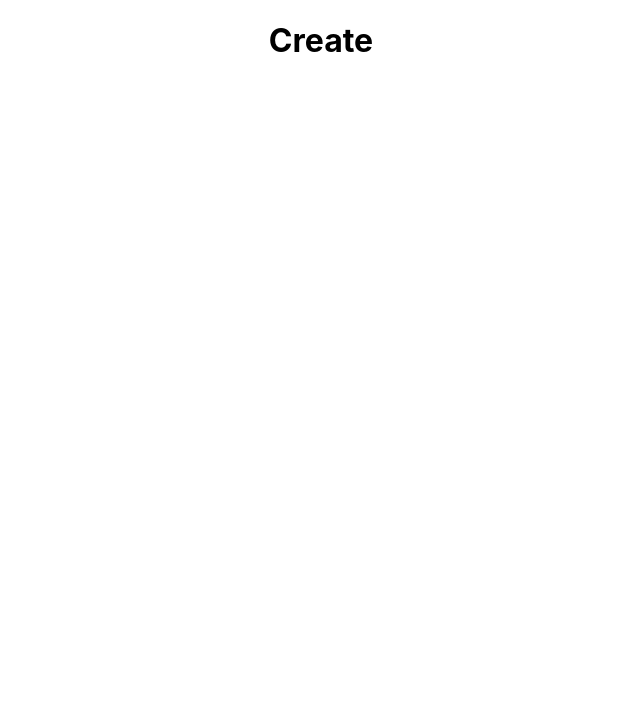
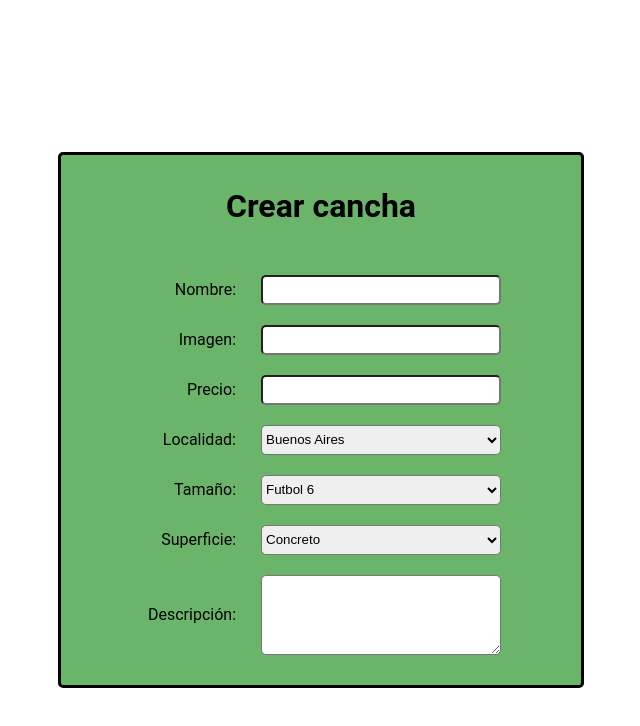
Before and after one commit to LeonardoGPC/ProyectoFinal_Sintetico, a React (Create React App) app in the folder client/: page /create in a window 1280 px wide. Shown: the top 726 px of the page, without its empty margins (319-959 px from the left). Built offline with nearby package versions, Linux system fonts and the light colour scheme.

Commit message:
se crea diseño inicial del formulario sintetico

```diff
--- a/client/src/App.js
+++ b/client/src/App.js
@@ -1,6 +1,7 @@
-import logo from './logo.svg';
+
 import './App.css';
 import { Routes, Route } from 'react-router-dom';
+import Create from '../src/components/Create/Create.jsx'
 
 function App() {
   return (
@@ -12,7 +13,7 @@ function App() {
         <Route path='/sintetico' element={<div><h1>Home</h1></div>}/>
         <Route path='/profile' element={<div><h1>Profile</h1></div>}/>
         <Route path='/sintetico/detail/:id' element={<div><h1>Detail</h1></div>}/>
-        <Route path='/create' element={<div><h1>Create</h1></div>}/>
+        <Route path='/create' element={<Create/>}/>
         <Route path='*' element={<div><h1>Error 404</h1></div>}/>
       </Routes>
     </div>
--- a/client/src/components/Create/create.jsx
+++ b/client/src/components/Create/create.jsx
@@ -0,0 +1,66 @@
+import React from 'react';
+import style from './create.module.css';
+
+export default function Create() {
+  return (
+
+    <div className={style.contenedor}>
+         <form className={style.contenedorFormulario}>
+        <h1 className={style.tittle}>Crear cancha</h1>
+        <div className={style.group}>
+          <label className={style.subtittle}>Nombre:</label>
+
+            <input className={style.input} type="text" name="nombre" />
+
+        </div>
+        <div className={style.group}>
+          <label className={style.subtittle}>Imagen:</label>
+
+            <input className={style.input} type="text" name="imagen" />
+
+        </div>
+        <div className={style.group}>
+          <label className={style.subtittle}>Precio:</label>
+
+            <input className={style.input} type="text" name="precio" />
+
+        </div>
+        <div className={style.group}>
+          <label className={style.subtittle}>Localidad:</label>
+          <select className={style.input}>
+
+            <option value="Buenos Aires">Buenos Aires</option>
+            <option value="Cordoba">Cordoba</option>
+            <option value="Rosario">Rosario</option>
+            <option value="Mar de Plata">Mar de Plata</option>
+            <option value="Salta">Salta</option>
+            <option value="Santa Fe">Santa Fe</option>
+          </select>
+        </div>
+        <div className={style.group}>
+          <label className={style.subtittle}>Tamaño:</label>
+          <select className={style.input}>
+
+            <option value="Futbol 6">Futbol 6</option>
+            <option value="Futbol 7">Futbol 7</option>
+            <option value="Futbol 8">Futbol 8</option>
+            <option value="Futbol 9">Futbol 9</option>
+          </select>
+        </div>
+        <div className={style.group}>
+          <label className={style.subtittle}>Superficie:</label>
+          <select className={style.input}>
+            <option value="Concreto">Concreto</option>
+            <option value="Parque">Parque</option>
+            <option value="Sintetico">Sintético</option>
+            <option value="Pasto natural">Pasto natural</option>
+          </select>
+        </div>
+        <div className={style.group}>
+          <label className={style.subtittle}>Descripción: </label>
+          <textarea className={style.textarea} />
+        </div>
+      </form>
+    </div>
+  );
+}
--- a/client/src/components/Create/create.module.css
+++ b/client/src/components/Create/create.module.css
@@ -0,0 +1,51 @@
+.contenedor {
+  display: flex;
+  justify-content: center;
+  align-items: center;
+  height: 100vh;
+}
+.contenedorFormulario {
+  width: 500px;
+  border: solid black;
+  border-radius: 5px;
+  flex-direction: column;
+  padding: 10px;
+  height: auto;
+  margin-top: 40px;
+  background: rgba(0, 128, 0, 0.581);
+  justify-content: flex-end;
+}
+
+.tittle {
+  font-family: 'Roboto', sans-serif;
+  margin-bottom: 50px;
+}
+
+.group {
+  display: flex;
+  margin-bottom: 20px;
+  align-items: center;
+  justify-content: center;
+}
+
+.subtittle {
+  font-family: 'Roboto', sans-serif;
+  text-align: right;
+  width: 95px;
+}
+
+.input {
+  width: 240px;
+  height: 30px;
+  border-radius: 5px;
+  margin-left: 25px;
+  box-sizing: border-box;
+}
+
+.textarea {
+  width: 240px;
+  height: 80px;
+  border-radius: 5px;
+  margin-left: 25px;
+  box-sizing: border-box;
+}
```
